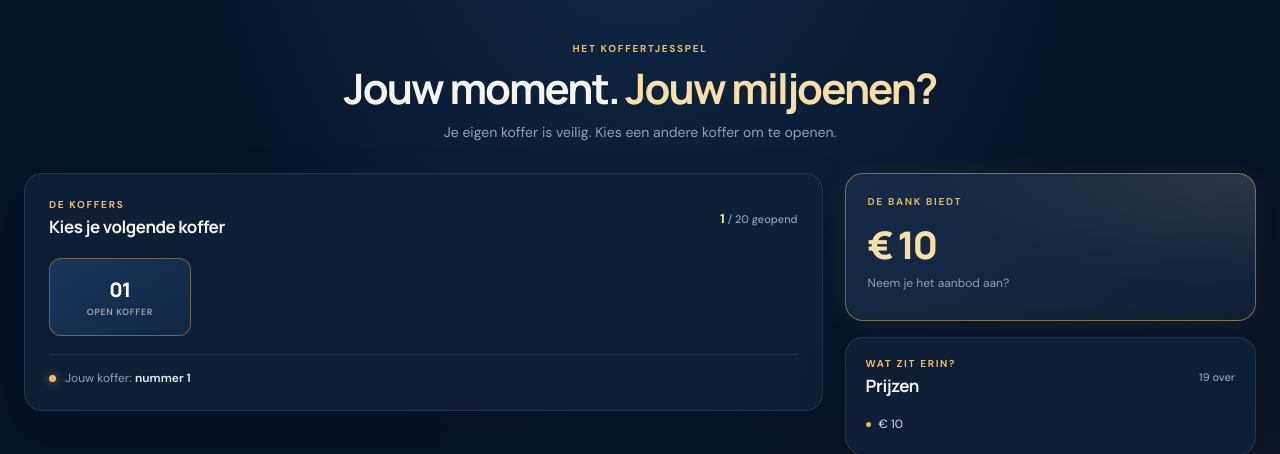
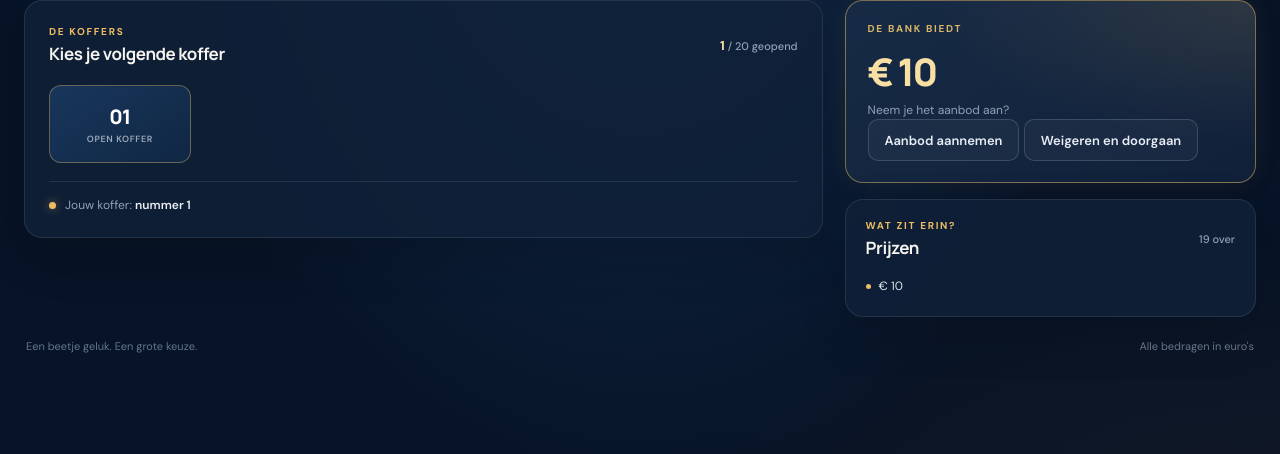
Before and after one commit to dvs2610/miljoenenjacht, a Flask app: template templates/index.html in a window 1280 px wide. Shown: the part 86-540 px from the top of the page. Run offline with Flask 3, Linux system fonts and the light colour scheme; the template is opened without the code that fills it: most values are stand-ins (such as "Sample title", 1, 10 or a date in 2020).

Commit message:
game logic complete

```diff
--- a/app.py
+++ b/app.py
@@ -26,6 +26,11 @@ class Game:
         self.num_opened = 0
         self.cases = []
         self.offers = []
+        self.offer = None
+        self.offer_round = None
+        self.finished = False
+        self.result = None
+        self.result_type = None
 
 class Case:
     def __init__(self):
@@ -52,7 +57,7 @@ def create_new_game():
 
 
 def calculate_offer(game: Game):
-    if game.num_opened not in [5, 9, 12, 14, 15, 16, 17, 18, 19]:
+    if game.num_opened not in [5, 9, 12, 14, 15, 16, 17, 18]:
         return None
 
     amounts_in_game = []
@@ -77,8 +82,6 @@ def calculate_offer(game: Game):
             return int(average)
     elif game.num_opened == 18:
             return int(average)
-    elif game.num_opened == 19:
-            return int(average)
     return int(average)
 
 
@@ -92,22 +95,39 @@ def index():
     if request.method == 'POST':
         if request.form.get('action') == 'new_game':
             game = create_new_game()
-        else:
-            case_num = request.form.get('case_number', type=int)
-            if case_num is not None:
-                for case in game.cases:
-                    if case.number == case_num:
-                        if game.player_case is None:
-                            game.player_case = case
-                            case.is_player_case = True
-                        elif not case.is_player_case and not case.opened:
-                            case.opened = True
-                            game.num_opened += 1
-                        break
+        elif not game.finished:
+            action = request.form.get('action')
+            if action == 'accept_offer' and game.offer is not None:
+                game.finished = True
+                game.result = game.offer
+                game.result_type = 'offer'
+                game.offer = None
+            elif action == 'decline_offer' and game.offer is not None:
+                game.offer = None
+                game.offer_round = game.num_opened
+            elif action is None and game.offer is None:
+                case_num = request.form.get('case_number', type=int)
+                if case_num is not None:
+                    for case in game.cases:
+                        if case.number == case_num:
+                            if game.player_case is None:
+                                game.player_case = case
+                                case.is_player_case = True
+                            elif not case.is_player_case and not case.opened:
+                                case.opened = True
+                                game.num_opened += 1
+                                if game.num_opened == 19 and game.player_case is not None:
+                                    game.player_case.opened = True
+                                    game.num_opened += 1
+                                    game.finished = True
+                                    game.result = game.player_case.amount
+                                    game.result_type = 'case'
+                            break
         return redirect(url_for('index'))
 
-    offer = calculate_offer(game)
-    return render_template('index.html', game=game, offer=offer, amounts=AMOUNTS)
+    if not game.finished and game.offer is None and game.offer_round != game.num_opened:
+        game.offer = calculate_offer(game)
+    return render_template('index.html', game=game, offer=game.offer, amounts=AMOUNTS)
 
 
 if __name__ == '__main__':
--- a/templates/index.html
+++ b/templates/index.html
@@ -14,24 +14,26 @@
             </form>
         </header>
 
-        <section class="intro">
+        <!-- <section class="intro">
             <p class="eyebrow">Het koffertjesspel</p>
             <h1>Jouw moment. <span>Jouw miljoenen?</span></h1>
             <p class="intro-copy">
-                {% if game.player_case %}
+                {% if game.finished %}
+                    Het spel is afgelopen. Je hebt € {{ game.result|format_number }} gewonnen.
+                {% elif game.player_case %}
                     Je eigen koffer is veilig. Kies een andere koffer om te openen.
                 {% else %}
                     Kies een koffer. Misschien zit jouw fortuin erin.
                 {% endif %}
             </p>
-        </section>
+        </section> -->
 
         <div class="game-layout">
             <section class="board-panel" aria-labelledby="board-title">
                 <div class="panel-heading">
                     <div>
                         <p class="eyebrow">De koffers</p>
-                        <h2 id="board-title">Kies je volgende koffer</h2>
+                        <h2 id="board-title">{% if game.finished %}Spel afgelopen{% else %}Kies je volgende koffer{% endif %}</h2>
                     </div>
                     <span class="round-count">{{ game.num_opened }} <span>/ 20 geopend</span></span>
                 </div>
@@ -39,13 +41,18 @@
                 <div class="case-grid">
                     {% for case in game.cases %}
                         {% if case.is_player_case %}
-                            <div class="case picked" aria-label="Jouw koffer, nummer {{ case.number }}">
-                                <span class="case-number">{{ "%02d"|format(case.number) }}</span>
-                                <span class="case-caption">Jouw koffer</span>
+                            <div class="case picked" aria-label="Jouw koffer, nummer {{ case.number }}{% if game.finished %}, bevat € {{ case.amount|format_number }}{% endif %}">
+                                <span class="case-number">{% if game.finished %}{{ case.amount|format_number }}{% else %}{{ "%02d"|format(case.number) }}{% endif %}</span>
+                                <span class="case-caption">{% if game.finished and game.result_type == 'case' %}Jouw prijs{% elif game.finished %}In jouw koffer{% else %}Jouw koffer{% endif %}</span>
                             </div>
                         {% elif case.opened %}
                             <div class="case opened" aria-label="Koffer {{ case.number }}, € {{ case.amount|format_number }}">
                                 <span class="case-number">{{ case.amount|format_number }}</span>
+                            </div>
+                        {% elif game.finished %}
+                            <div class="case closed">
+                                <span class="case-number">{{ "%02d"|format(case.number) }}</span>
+                                <span class="case-caption">Niet geopend</span>
                             </div>
                         {% else %}
                             <form method="post" class="case-form">
@@ -61,7 +68,11 @@
                 <div class="board-footer">
                     <span class="status-dot" aria-hidden="true"></span>
                     <span>
-                        {% if game.player_case %}
+                        {% if game.finished and game.result_type == 'offer' %}
+                            Aanbod aangenomen: <strong>€ {{ game.result|format_number }}</strong>
+                        {% elif game.finished %}
+                            Jouw koffer bevatte: <strong>€ {{ game.result|format_number }}</strong>
+                        {% elif game.player_case %}
                             Jouw koffer: <strong>nummer {{ game.player_case.number }}</strong>
                         {% else %}
                             Selecteer eerst jouw eigen koffer
@@ -73,9 +84,21 @@
             <aside class="side-panel">
                 <section class="offer-card{% if offer %} offer-active{% endif %}" aria-live="polite">
                     <p class="eyebrow">De bank biedt</p>
-                    {% if offer %}
+                    {% if game.finished %}
+                        {% if game.result_type == 'offer' %}
+                            <p class="offer-amount">€ {{ game.result|format_number }}</p>
+                            <p class="offer-note">Aanbod aangenomen. Gefeliciteerd!</p>
+                        {% else %}
+                            <p class="offer-amount">€ {{ game.result|format_number }}</p>
+                            <p class="offer-note">Je hebt de inhoud van jouw koffer gewonnen.</p>
+                        {% endif %}
+                    {% elif offer %}
                         <p class="offer-amount">€ {{ offer|format_number }}</p>
                         <p class="offer-note">Neem je het aanbod aan?</p>
+                        <form method="post">
+                            <button class="new-game-button" type="submit" name="action" value="accept_offer">Aanbod aannemen</button>
+                            <button class="new-game-button" type="submit" name="action" value="decline_offer">Weigeren en doorgaan</button>
+                        </form>
                     {% else %}
                         <p class="offer-pending">Nog even doorspelen</p>
                         <p class="offer-note">De bank doet een aanbod na de volgende ronde.</p>
```
